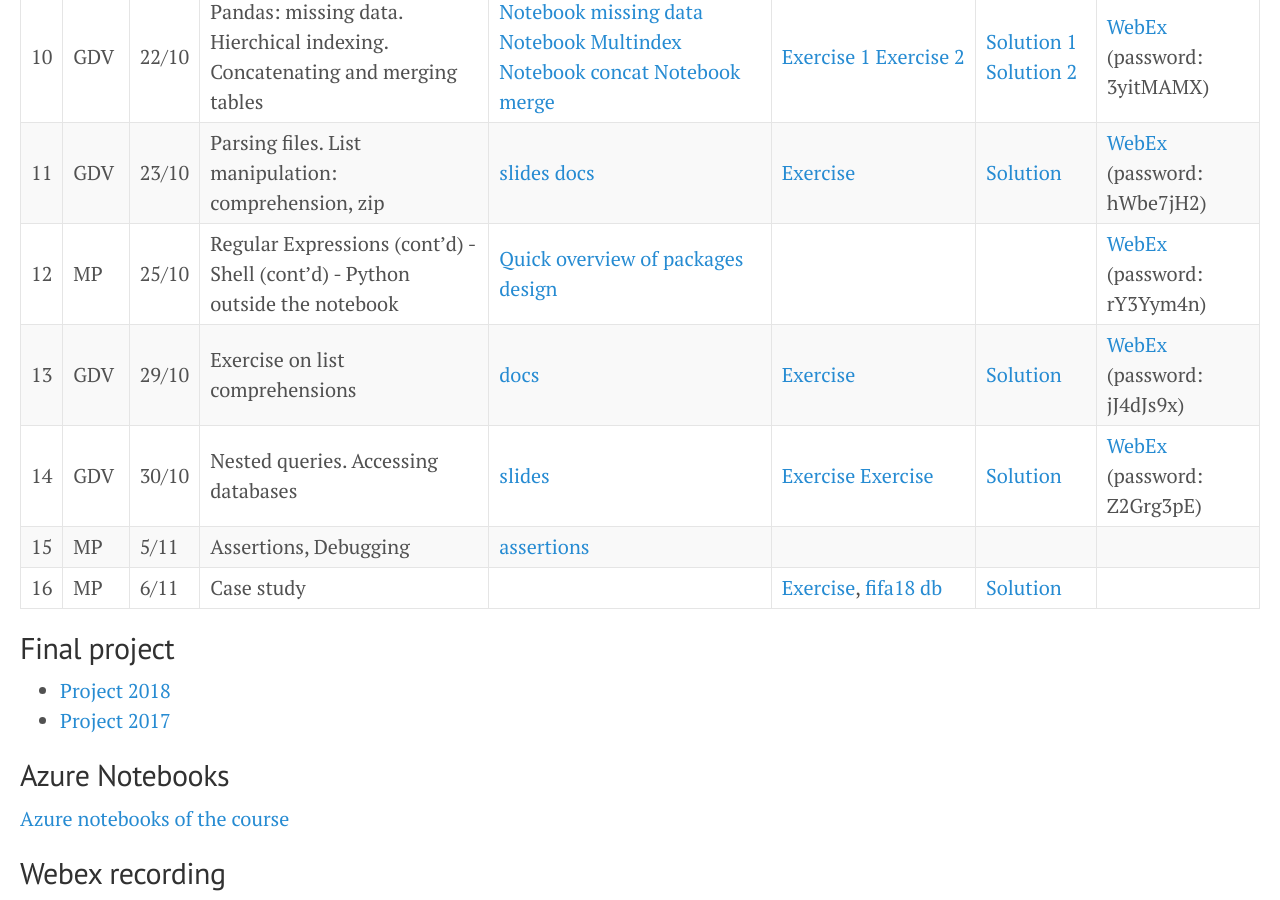
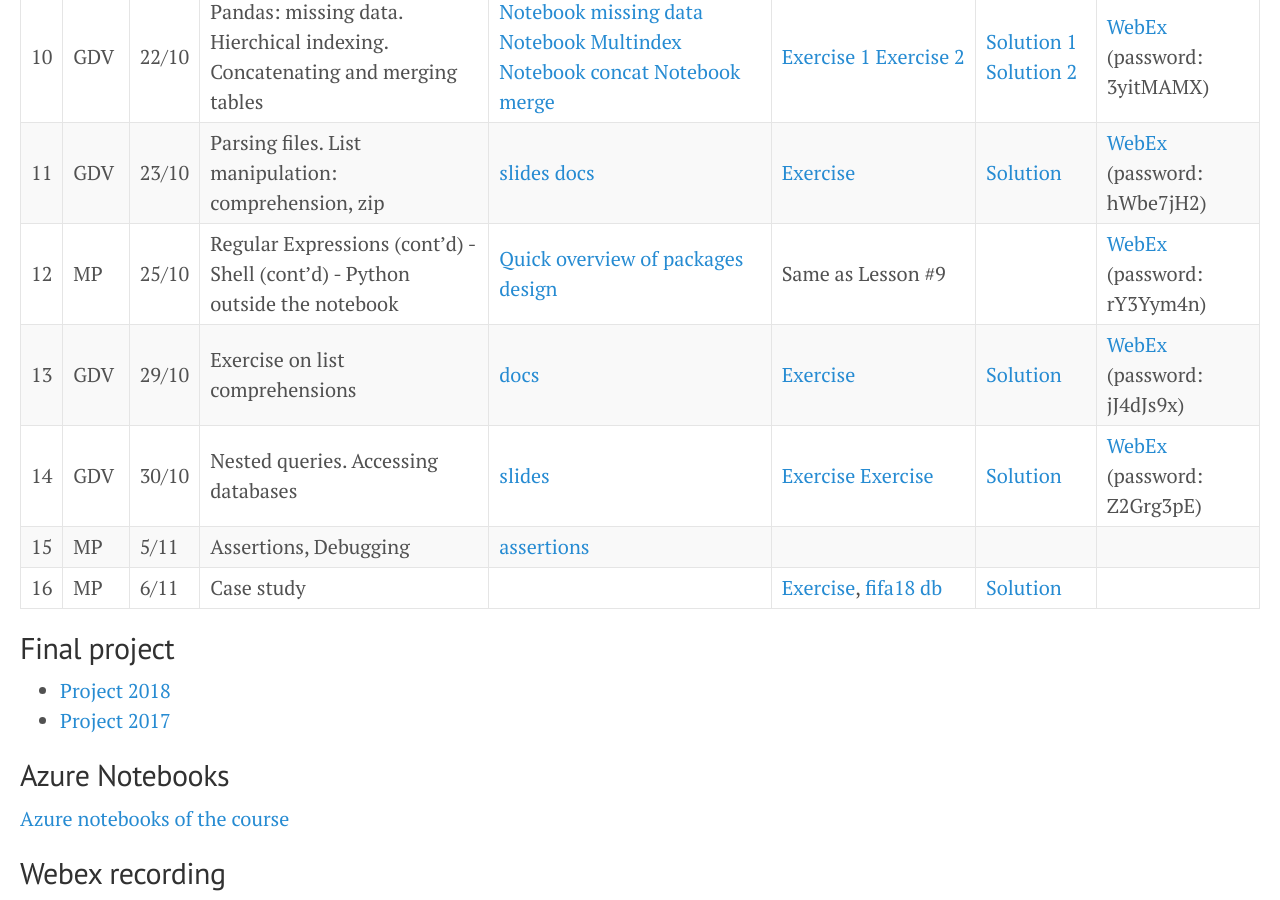
Before and after one commit to gdv/foundationsCS, a Jekyll site: the page built from docs/index.md, in a window 1280 px wide and 900 px high, scrolled down 1317 px. Built offline with Jekyll 4.4.1, drawn with Linux system fonts in a browser that asks for light colours.

Commit message:
Update assignments for 25/10

```diff
--- a/docs/index.md
+++ b/docs/index.md
@@ -19,7 +19,7 @@
 | 9 | MP | 18/10 |  Regular Expressions               | [Regex Docs](https://docs.python.org/3/howto/regex.html) --- You can read more about Regular Expressions in Chapter 3 of "Introduction to Automata Theory, Languages, and Computation" by Hopcroft, Motwani, and Ullman.   | [Exercise](https://github.com/gdv/foundationsCS/blob/master/ex-02-RE.ipynb), [email.txt](https://github.com/gdv/foundationsCS/blob/master/ex-data/email.txt), [numbers.txt](https://github.com/gdv/foundationsCS/blob/master/ex-data/numbers.txt), [exp_nums.txt](https://github.com/gdv/foundationsCS/blob/master/ex-data/exp_nums.txt) | [Solution](https://github.com/gdv/foundationsCS/blob/master/ex-02-RE-solution-full.ipynb) | [WebEx](https://unimib.webex.com/unimib-it/j.php?MTID=m4ec85920e580faf7d76bcb7913e82274) (password:  QZUMwMUm)
 | 10 | GDV | 22/10 | Pandas: missing data. Hierchical indexing. Concatenating and merging tables | [Notebook missing data](https://jakevdp.github.io/PythonDataScienceHandbook/03.04-missing-values.html) [Notebook Multindex](https://jakevdp.github.io/PythonDataScienceHandbook/03.05-hierarchical-indexing.html) [Notebook concat](https://jakevdp.github.io/PythonDataScienceHandbook/03.06-concat-and-append.html) [Notebook merge](https://jakevdp.github.io/PythonDataScienceHandbook/03.07-merge-and-join.html)  | [Exercise 1](py-07-multindex)  [Exercise 2](py-08-merging)  | [Solution 1](https://nbviewer.jupyter.org/github/gdv/foundationsCS/blob/master/py-07-multindex.ipynb) [Solution 2](https://nbviewer.jupyter.org/github/gdv/foundationsCS/blob/master/py-08-merging.ipynb) |[WebEx](https://unimib.webex.com/unimib/j.php?MTID=md734e8c2996839ded763217e9f72d704) (password: 3yitMAMX)
 | 11 | GDV | 23/10 | Parsing files. List manipulation: comprehension, zip           | [slides](https://github.com/gdv/foundationsCS/raw/master/slides/07-read_csv.pdf) [docs](http://pandas.pydata.org/pandas-docs/stable/generated/pandas.read_csv.html)                                     | [Exercise](py-09-Apache)                                         | [Solution](https://nbviewer.jupyter.org/github/gdv/foundationsCS/blob/master/py-09-Apache.ipynb)             | [WebEx](https://unimib.webex.com/unimib/j.php?MTID=m2ab0065b89f384e65f3dda8352f51ec8) (password:  hWbe7jH2)
-| 12 | MP | 25/10 | Regular Expressions (cont'd) - Shell (cont'd) - Python outside the notebook         |  [Quick overview of packages design](https://docs.python.org/dev/tutorial/modules.html#packages)                                      | | | [WebEx](https://unimib.webex.com/unimib-it/j.php?MTID=m0823472789c47d0a3ec29eaae60472af) (password: rY3Yym4n)
+| 12 | MP | 25/10 | Regular Expressions (cont'd) - Shell (cont'd) - Python outside the notebook         |  [Quick overview of packages design](https://docs.python.org/dev/tutorial/modules.html#packages) | Same as Lesson #9 | | [WebEx](https://unimib.webex.com/unimib-it/j.php?MTID=m0823472789c47d0a3ec29eaae60472af) (password: rY3Yym4n)
 | 13 | GDV | 29/10 | Exercise on list comprehensions              | [docs](https://docs.python.org/3/tutorial/datastructures.html)                                                  | [Exercise](py-11-f1)                                          | [Solution](https://nbviewer.jupyter.org/github/gdv/foundationsCS/blob/master/py-11-f1.ipynb)              | [WebEx](https://unimib.webex.com/unimib/j.php?MTID=m37d9a3d0ad5df5d05063c9576f3fcaa3) (password: jJ4dJs9x)
 | 14 | GDV | 30/10 | Nested queries. Accessing databases             | [slides](https://github.com/gdv/introduction_to_relational_databases/raw/master/05-nested-queries.pdf)                                                | [Exercise](sql-05-nested) [Exercise](py-13-employees)                                     | [Solution](https://nbviewer.jupyter.org/github/gdv/foundationsCS/blob/master/py-13-employees.ipynb)             | [WebEx](https://unimib.webex.com/unimib/j.php?MTID=md846878794ff53a9efba8ce0964476ab) (password: Z2Grg3pE)
 | 15 | MP | 5/11 | Assertions, Debugging             | [assertions](http://swcarpentry.github.io/python-novice-inflammation/08-defensive/)                                        |
```
